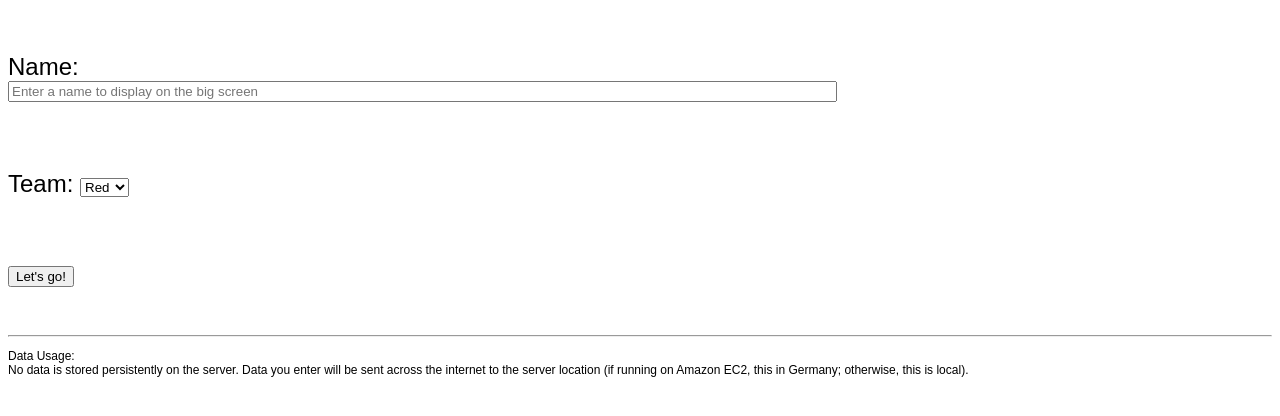
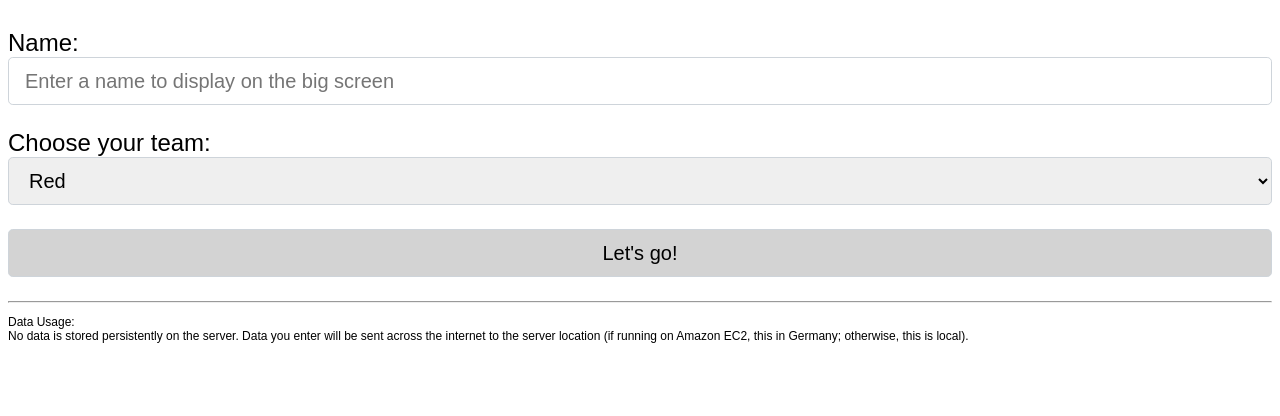
Before and after one commit to hackaparty/hackaparty, a website built with webpack: page client/login/index.html in a window 1280 px wide. Shown: the part 66-482 px from the top of the page. Built offline with nearby package versions, Linux system fonts and the light colour scheme; no server answers.

Commit message:
improved login form

```diff
--- a/client/login/index.html
+++ b/client/login/index.html
@@ -15,10 +15,10 @@
             }
             body {
                 user-select: none;
-                font-family:Arial, Helvetica, sans-serif;
+                font-family: Arial, Helvetica, sans-serif;
                 font-size: 150%;
             }
-            form {
+            /* form {
                 display: grid;
                 grid-template-columns: 2fr 1fr;
                 grid-gap: 20px;
@@ -28,6 +28,26 @@
             }
             input[type=text] {
                 width: 100%;
+            } */
+            .form-control {
+                display: block;
+                width: 100%;
+                border: 1px solid #ced4da;
+            }
+
+            .form-control-ig {
+                height: calc(2.875rem + 2px);
+                padding: .5rem 1rem;
+                font-size: 1.25rem;
+                line-height: 1.5;
+                border-radius: .3rem;
+            }
+
+            .button {
+                background-color: lightgray;
+            }
+            .button:hover {
+                background-color: green;
             }
         </style>
     </head>
@@ -37,17 +57,17 @@
             <form action="/login" method="POST">
                 <p>
                 <label for="name">Name:</label>
-                <input id="name" name="name" type="text" placeholder="Enter a name to display on the big screen" />
+                <input class="form-control form-control-ig" id="name" name="name" type="text" placeholder="Enter a name to display on the big screen" />
                 </p>
                 <p>
-                <label for="team">Team:</label>
-                <select id="team" name="team">
+                <label for="team">Choose your team:</label>
+                <select class="form-control form-control-ig" id="team" name="team">
                     <option value="blue">Blue</option>
                     <option value="red" selected="selected">Red</option>
                 </select>
                 </p>
                 <p>
-                <input type="submit" value="Let's go!"></input>
+                <input class="button form-control form-control-ig" type="submit" value="Let's go!"></input>
                 </p>
             </form>
         </div>
```
